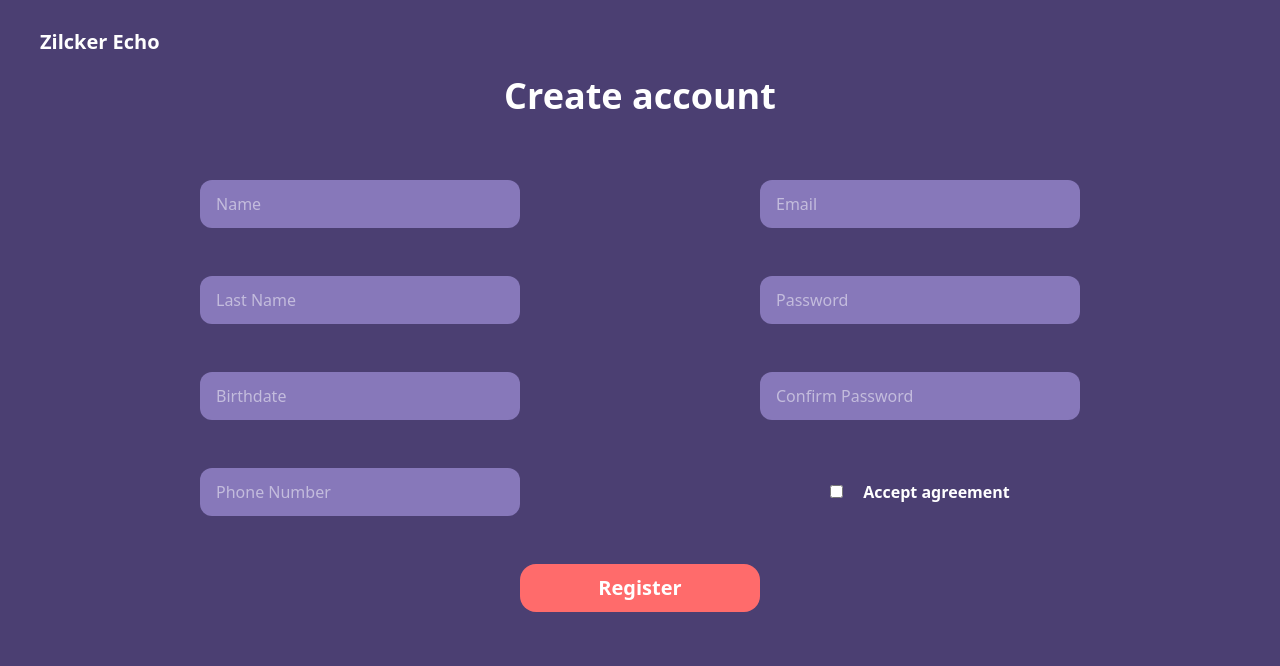
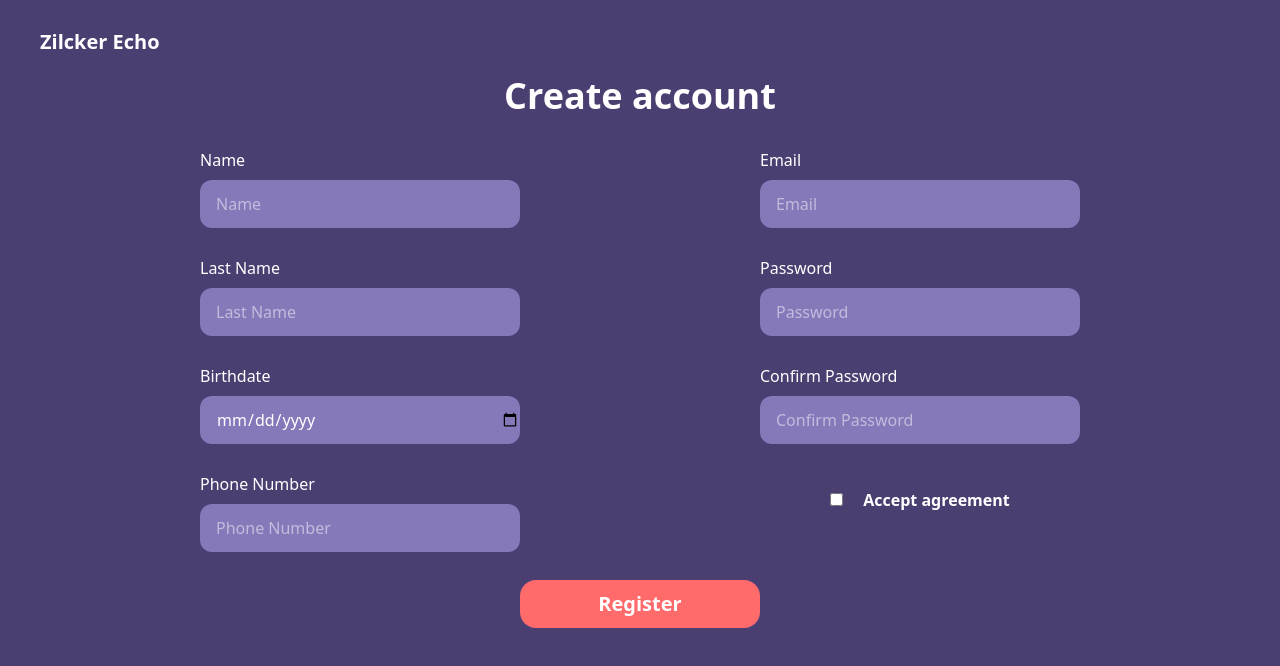
Before and after one commit to fdvalderrama/zilcker-echo-front, a React (Vite) app: page /createAccount in a window 1280 px wide. Shown: the top 666 px of the page. Built offline with nearby package versions, Linux system fonts and the light colour scheme.

Commit message:
Add data type to input lila and a label

```diff
--- a/package.json
+++ b/package.json
@@ -4,7 +4,7 @@
   "version": "0.0.0",
   "type": "module",
   "scripts": {
-    "dev": "vite",
+    "dev": "vite --host",
     "build": "tsc -b && vite build",
     "lint": "eslint .",
     "preview": "vite preview"
--- a/src/components/registerComponents/InputLila.tsx
+++ b/src/components/registerComponents/InputLila.tsx
@@ -1,20 +1,29 @@
 import { type FC } from "react";
 
 type InputLilaProps = {
+  type: string;
   placeholder: string;
   value: string;
   onChange: (e: React.ChangeEvent<HTMLInputElement>) => void;
 };
 
-const InputLila: FC<InputLilaProps> = ({ placeholder, value, onChange }) => {
+const InputLila: FC<InputLilaProps> = ({
+  type,
+  placeholder,
+  value,
+  onChange,
+}) => {
   return (
-    <input
-      className="bg-[#8778BA] h-12 w-80 ps-4 rounded-xl mb-12"
-      type="text"
-      placeholder={placeholder}
-      value={value}
-      onChange={onChange}
-    />
+    <div>
+      <label className="block text-white mb-2">{placeholder}</label>
+      <input
+        className="bg-[#8778BA] h-12 w-80 ps-4 rounded-xl mb-7"
+        type={type}
+        placeholder={placeholder}
+        value={value}
+        onChange={onChange}
+      />
+    </div>
   );
 };
 
--- a/src/services/BaseUrl.ts
+++ b/src/services/BaseUrl.ts
@@ -1,7 +1,7 @@
 import axios from "axios";
 
 export const baseUrl = axios.create({
-    baseURL: "http://192.168.1.71.5005/api",
+    baseURL: "http://192.168.1.71:5005/api",
     headers: {
         "Content-Type": "application/json",
     },
--- a/src/services/UserApis.ts
+++ b/src/services/UserApis.ts
@@ -3,6 +3,6 @@ import type { User } from "../models/User"
 import { baseUrl } from "./BaseUrl";
 
 export const saveUserApi = async (user: User): Promise<boolean> => {
-    const response = await baseUrl.post("/api/User", user);
-    return response.data.success;
+    const response = await baseUrl.post("/Users", user);
+    return response.data;
 }
--- a/src/views/CreateAccountView.tsx
+++ b/src/views/CreateAccountView.tsx
@@ -14,11 +14,9 @@ const CreateAccountView = () => {
 
   const handleSaveUser = async () => {
     const user = { name, email, password, lastName, birthdate, phoneNumber };
-    const success = await saveUserApi(user);
-    if (success) {
-      cleanFields();
-      alert("User registered successfully!");
-    }
+    const result = await saveUserApi(user);
+    console.log("User saved:", result);
+    cleanFields();
   };
 
   const cleanFields = () => {
@@ -36,27 +34,31 @@ const CreateAccountView = () => {
     <div className="w-full md:h-screen bg-[#4B3F72] text-white overflow-hidden">
       <h4 className="mt-7 ms-10 text-xl font-semibold">Zilcker Echo</h4>
       <h1 className="mt-5 font-bold text-center text-4xl">Create account</h1>
-      <div className="flex flex-col md:flex-row justify-center mt-16 md:gap-x-30 lg:gap-x-60">
+      <div className="flex flex-col md:flex-row justify-center mt-8 md:gap-x-30 lg:gap-x-60">
         <div className="flex flex-col mx-auto md:mx-0">
           <InputLila
+            type="text"
             placeholder="Name"
             value={name}
             onChange={(e) => setName(e.target.value)}
           />
 
           <InputLila
+            type="text"
             placeholder="Last Name"
             value={lastName}
             onChange={(e) => setLastName(e.target.value)}
           />
 
           <InputLila
+            type="date"
             placeholder="Birthdate"
             value={birthdate}
             onChange={(e) => setBirthdate(e.target.value)}
           />
 
           <InputLila
+            type="number"
             placeholder="Phone Number"
             value={phoneNumber}
             onChange={(e) => setPhoneNumber(e.target.value)}
@@ -64,24 +66,27 @@ const CreateAccountView = () => {
         </div>
         <div className="flex flex-col mx-auto md:mx-0">
           <InputLila
+            type="email"
             placeholder="Email"
             value={email}
             onChange={(e) => setEmail(e.target.value)}
           />
 
           <InputLila
+            type="password"
             placeholder="Password"
             value={password}
             onChange={(e) => setPassword(e.target.value)}
           />
 
           <InputLila
+            type="password"
             placeholder="Confirm Password"
             value={confirmPassword}
             onChange={(e) => setConfirmPassword(e.target.value)}
           />
 
-          <div className="mt-3 mb-12 mx-auto">
+          <div className="mt-4 mx-auto mb-8">
             <input
               type="checkbox"
               checked={acceptTerms}
@@ -97,7 +102,7 @@ const CreateAccountView = () => {
       <div className="flex justify-center">
         <button
           onClick={handleSaveUser}
-          className="bg-[#FF6B6B] mx-auto rounded-2xl w-60 h-12 text-xl font-semibold mb-20"
+          className="bg-[#FF6B6B] mx-auto rounded-2xl w-60 h-12 text-xl font-semibold mb-20 cursor-pointer"
         >
           Register
         </button>
```
